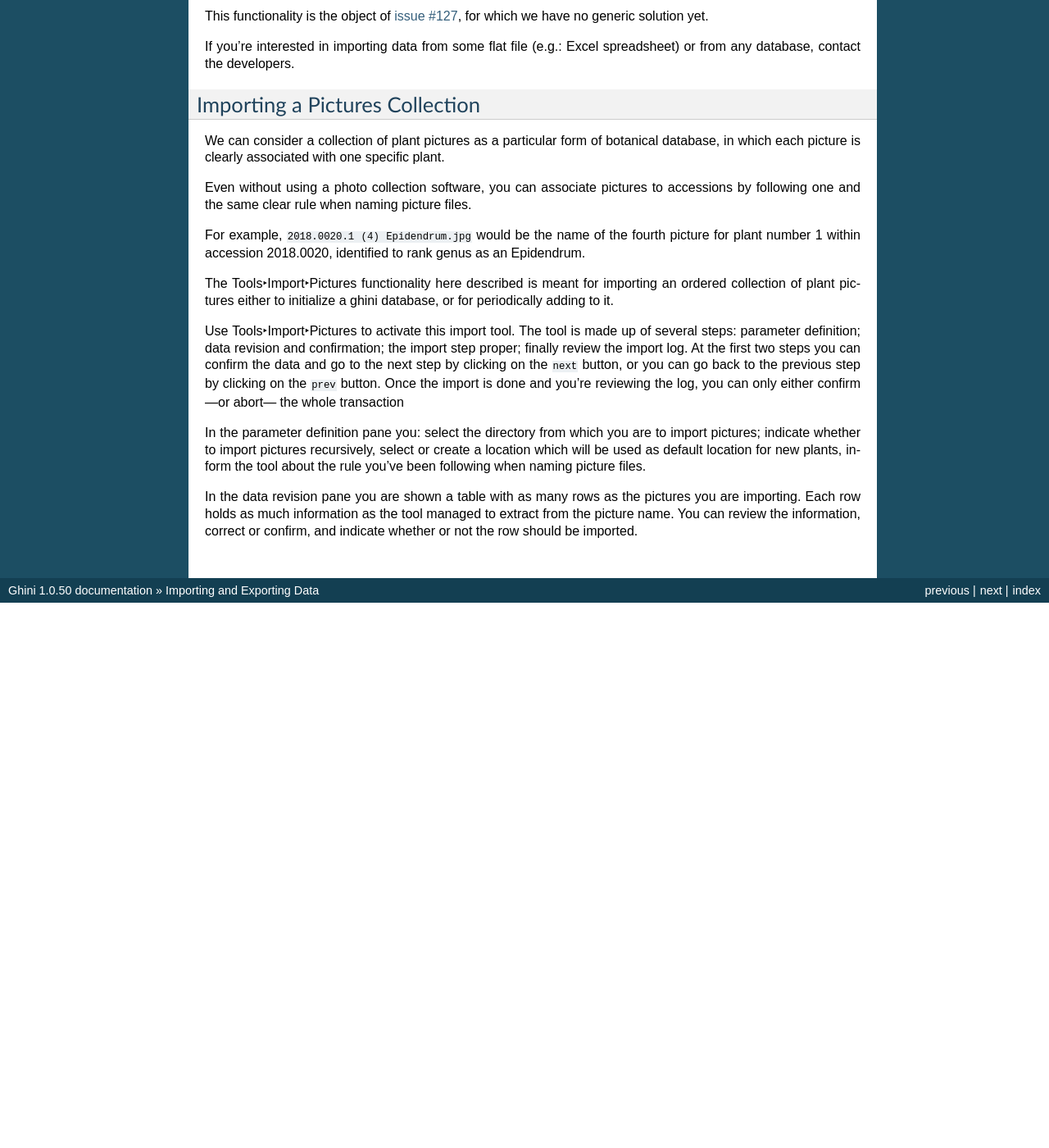
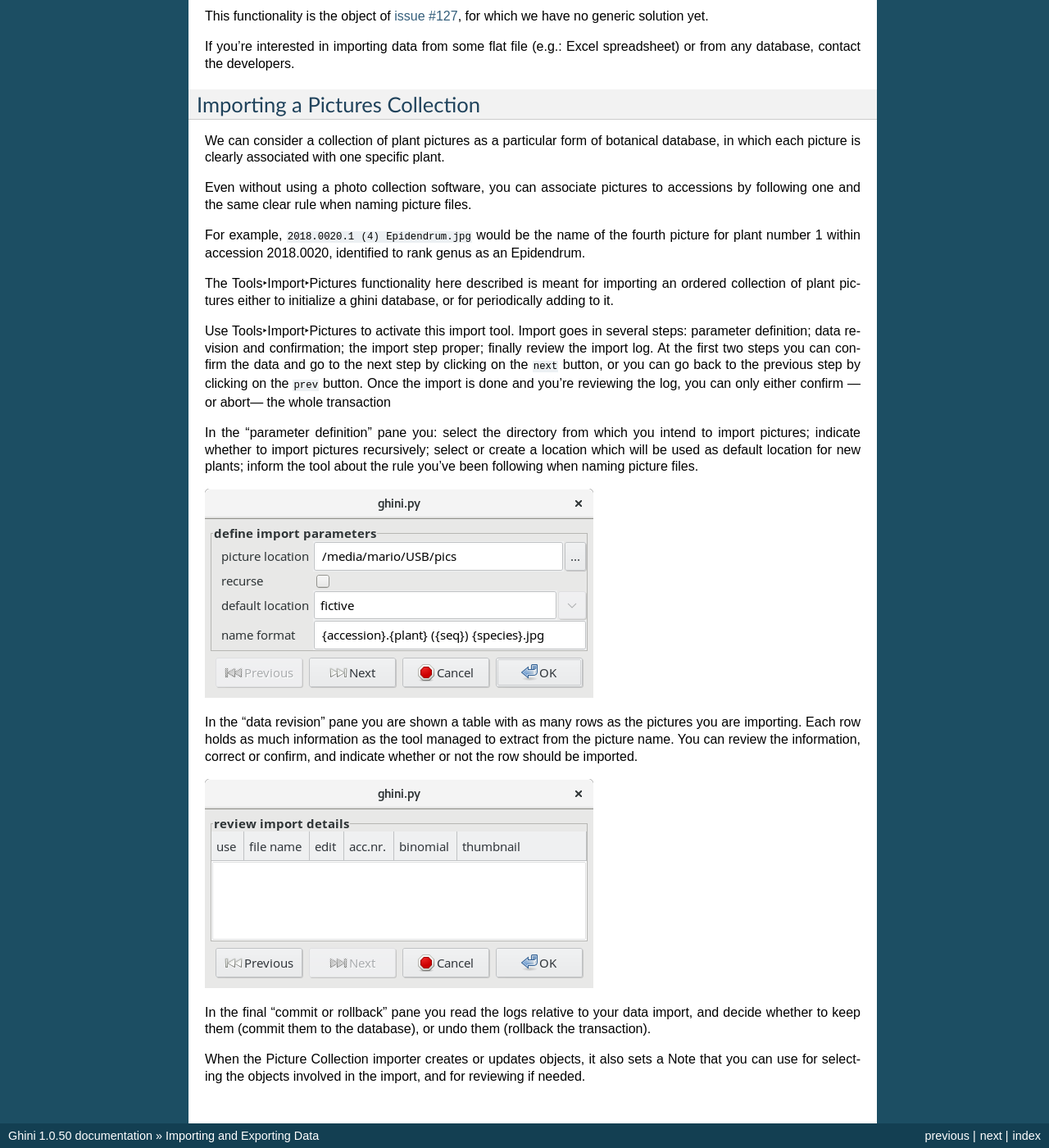
Before and after one commit to Ghini/ghini.desktop-docs.i18n, a Sphinx documentation site: the page built from doc/imex.rst, in a window 1280 px wide and 1400 px high, scrolled down 1577 px. Shown: the whole window at 82% size. Built offline with Sphinx 7.4.7, drawn with Linux system fonts in a browser that asks for light colours; before the commit the page ends 2312 px from its top, so only the background shows below that.

Commit message:
offering for translation

```diff
--- a/doc/imex.rst
+++ b/doc/imex.rst
@@ -107,7 +107,7 @@
 periodically adding to it.
 
 Use :menuselection:`Tools-->Import-->Pictures` to activate this
-import tool.  The tool is made up of several steps: parameter
+import tool.  Import goes in several steps: parameter
 definition; data revision and confirmation; the import step
 proper; finally review the import log.  At the first two steps
 you can confirm the data and go to the next step by clicking on
@@ -116,14 +116,26 @@
 you're reviewing the log, you can only either confirm —or abort—
 the whole transaction
 
-In the parameter definition pane you: select the directory from
-which you are to import pictures; indicate whether to import
-pictures recursively, select or create a location which will be
-used as default location for new plants, inform the tool about
-the rule you've been following when naming picture files.
+In the "parameter definition" pane you: select the directory
+from which you intend to import pictures; indicate whether to
+import pictures recursively; select or create a location which
+will be used as default location for new plants; inform the tool
+about the rule you've been following when naming picture files.
 
-In the data revision pane you are shown a table with as many
+.. image:: images/screenshots/import-picture-define.png
+
+In the "data revision" pane you are shown a table with as many
 rows as the pictures you are importing.  Each row holds as much
 information as the tool managed to extract from the picture
 name.  You can review the information, correct or confirm, and
 indicate whether or not the row should be imported.
+
+.. image:: images/screenshots/import-picture-review.png
+
+In the final "commit or rollback" pane you read the logs relative
+to your data import, and decide whether to keep them (commit
+them to the database), or undo them (rollback the transaction).
+
+When the Picture Collection importer creates or updates objects,
+it also sets a Note that you can use for selecting the objects
+involved in the import, and for reviewing if needed.
```
Also changed, not shown: doc/images/screenshots/import-picture-define.png (added), doc/images/screenshots/import-picture-review.png (added), 8 other files.
